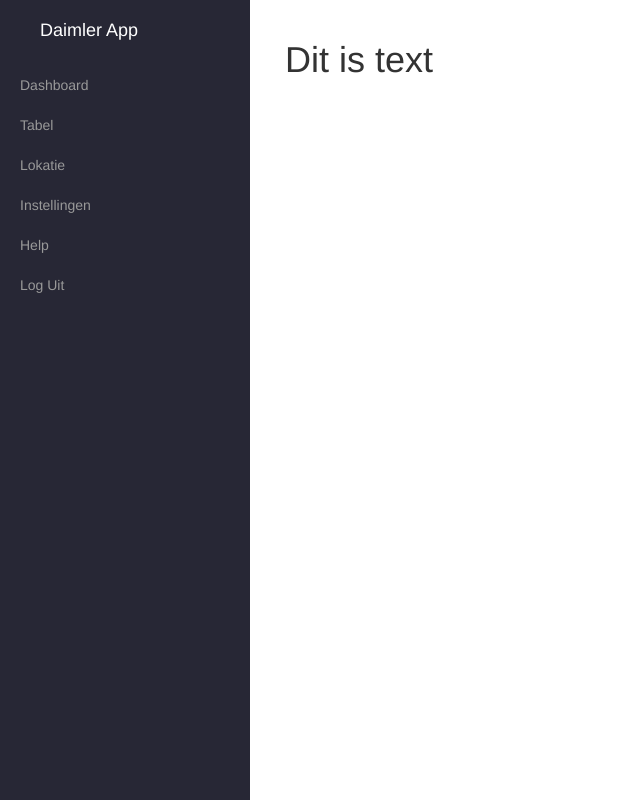
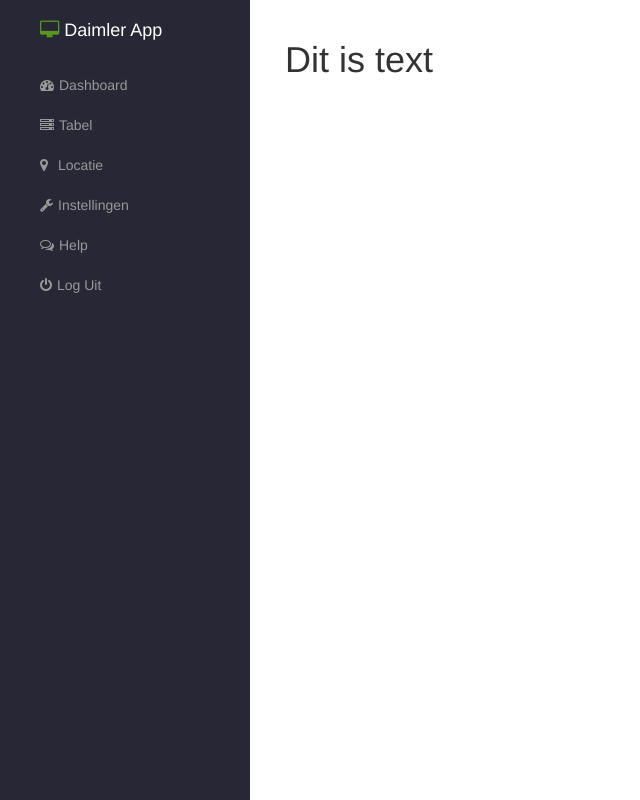
Before and after one commit to Demi101/Dashboard, a PHP site: page /index.php in a window 1280 px wide. Shown: the whole page, without its empty margins (0-640 px from the left). Run offline with PHP 8.4, Linux system fonts and the light colour scheme; some libraries are stand-ins or nearby versions.

Commit message:
Added icons to sidebar

```diff
--- a/index.php
+++ b/index.php
@@ -13,6 +13,7 @@
     <!-- Bootstrap Core CSS -->
     <link href="css/bootstrap.min.css" rel="stylesheet">
     <link rel="stylesheet" href="http://maxcdn.bootstrapcdn.com/bootstrap/3.3.6/css/bootstrap.min.css">
+    <link rel="stylesheet" href="http://cdnjs.cloudflare.com/ajax/libs/font-awesome/4.4.0/css/font-awesome.min.css">
 
     <!-- Custom CSS -->
     <link href="css/simple-sidebar.css" rel="stylesheet">
@@ -26,8 +27,8 @@
             <ul class="sidebar-nav">
                 <li class="sidebar-brand">
                     <a href="#">
-                    	<span class="fa fa-desktop" style="color: #999999; margin:10px;"></span>
-                    	Daimler App
+                    	<span class="fa fa-desktop" style="color: #57971f;"></span>
+                    	  Daimler App
                     </a>
                 </li>
                 <?php
--- a/menu.php
+++ b/menu.php
@@ -1,18 +1,18 @@
 <li>
-                    <a href="index.php">Dashboard</a>
+    <a href="index.php"><span class="fa fa-dashboard" style="color: #999999; margin-right:5px;"></span>Dashboard</a>
 </li>
 <li>
-                    <a href="tabel.php">Tabel</a>
+    <a href="tabel.php"><span class="fa fa-server" style="color: #999999; margin-right:5px;"></span>Tabel</a>
 </li>
 <li>
-                    <a href="lokatie.php">Lokatie</a>
+    <a href="lokatie.php"><span class="fa fa-map-marker" style="color: #999999; margin-right:10px;"></span>Locatie</a>
 </li>
 <li>
-                    <a href="instellingen.php">Instellingen</a>
+    <a href="instellingen.php"><span class="fa fa-wrench" style="color: #999999; margin-right:5px;"></span>Instellingen</a>
 </li>
 <li>
-                    <a href="help.php">Help</a>
+    <a href="help.php"><span class="fa fa-comments-o" style="color: #999999; margin-right:5px;"></span>Help</a>
 </li>
 <li>
-                    <a href="loguit.php">Log Uit</a>
+    <a href="loguit.php"><span class="fa fa-power-off" style="color: #999999; margin-right:5px;"></span>Log Uit</a>
 </li>
```
Lines whose indentation alone changed are shown as unchanged.
